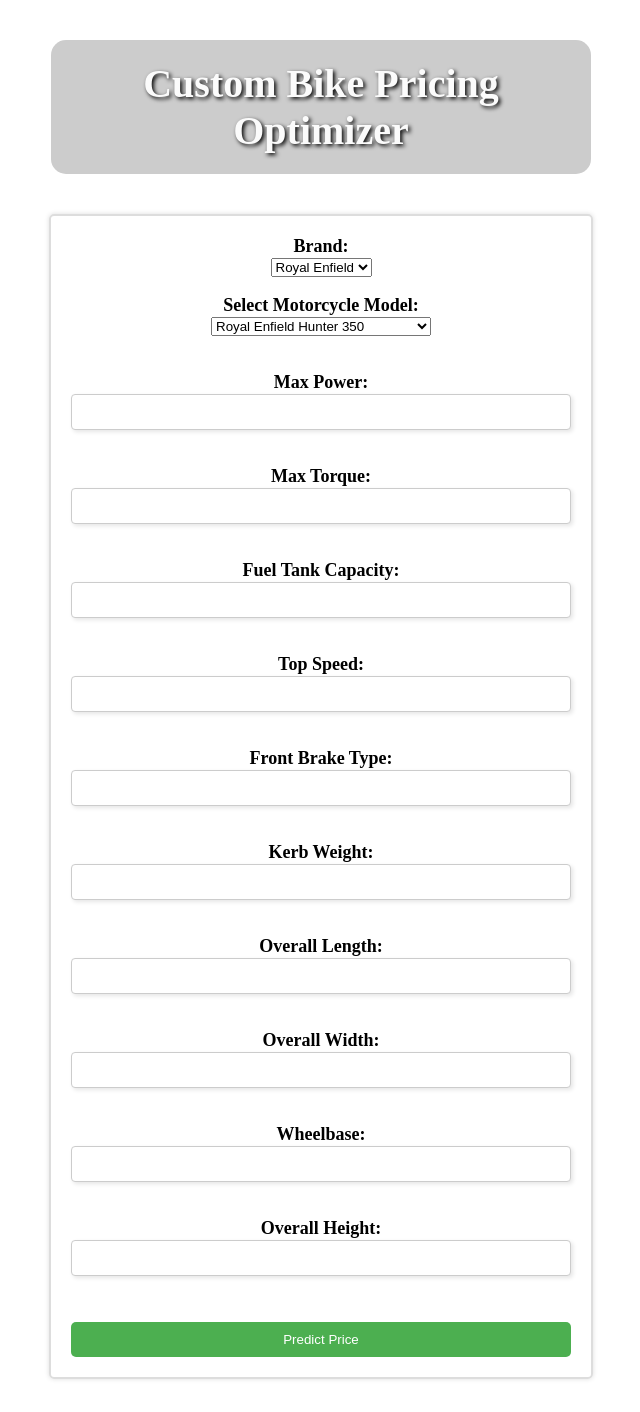
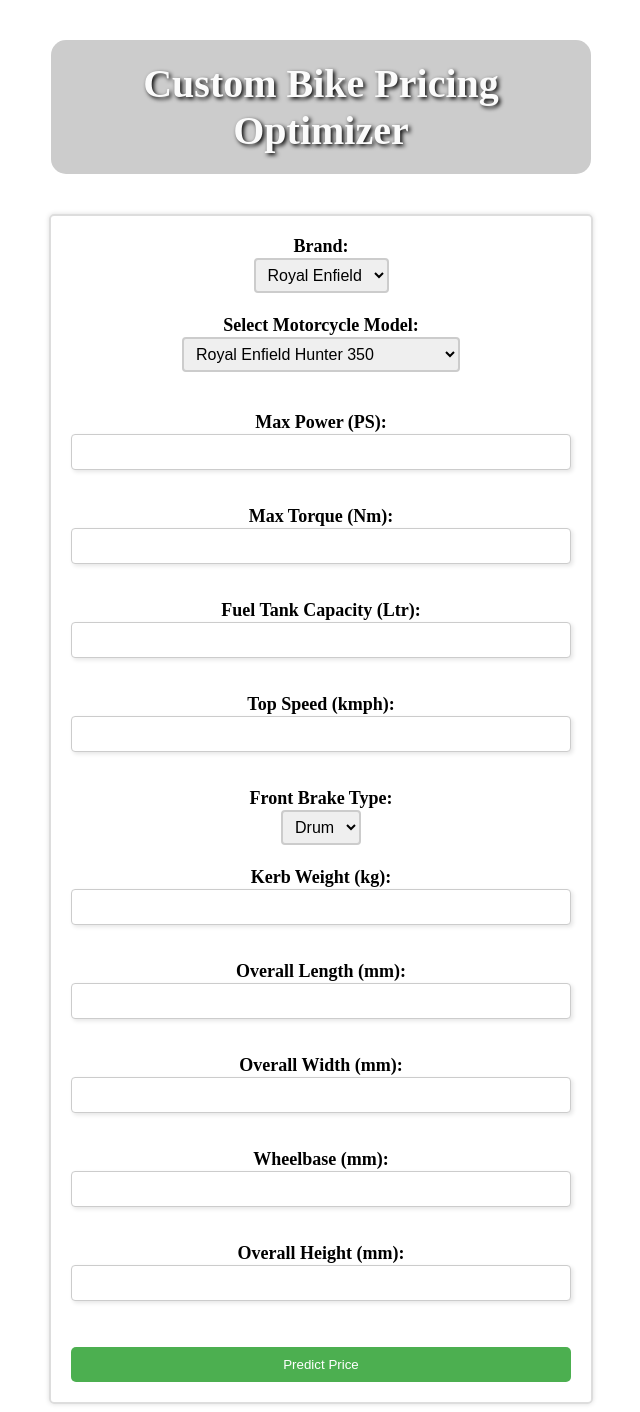
Before and after one commit to Omkar-Rajkumar-Khade/Custom_Bike_Pricing_Optimizer, a Flask app: page / in a window 1280 px wide. Shown: the whole page, without its empty margins (319-959 px from the left). Before the commit the page ends 1380 px from the top, so only its background shows below. Run offline with Flask 3, Linux system fonts and the light colour scheme; parts of the project's set-up code (start-up, migrations or seed data) failed here and were passed over.

Commit message:
changes 1.4

```diff
--- a/templates/home.html
+++ b/templates/home.html
@@ -2,6 +2,10 @@
 <html lang="en">
 <head>
     <meta charset="UTF-8">
+    <meta
+      name="description"
+      content="This software aims to provide a machine learning solution for predicting the price of custom-built motorcycles based on their various features such as bike name, brand, max power, max torque, fuel tank capacity, top speed, front brake type, kerb weight, overall length, overall width, wheelbase, and overall height. "
+    />
     <title>Custom Bike Pricing Optimizer</title>
     <style>
         form {
@@ -25,6 +29,14 @@
             display: block;
             margin-bottom: 1px;
         }
+        select {
+        font-size: 16px;
+        padding: 6px 8px;
+        border: 2px solid #ccc;
+        border-radius: 4px;
+        box-sizing: border-box;
+        margin-bottom: 4px;
+}
 
         input[type=text],
         input[type=number] {
@@ -118,7 +130,7 @@
 
             <div class="form-group-name"></div>
             <label for="name">Select Motorcycle Model:</label>
-            <select name="name" id="name">
+            <select name="name" id="name" required>
                 <option value="Royal Enfield Hunter 350">Royal Enfield Hunter 350</option>
                 <option value="Royal Enfield Classic 350">Royal Enfield Classic 350</option>
                 <option value="Royal Enfield Bullet 350">Royal Enfield Bullet 350</option>
@@ -264,26 +276,29 @@
                 <option value="Vespa Elegante 150">Vespa Elegante 150</option>
             </select>
                 </div><br><br>
-        <label>Max Power:</label>
-        <input type="number" name="max_power"><br><br>
-        <label>Max Torque:</label>
-        <input type="number" name="max_torque"><br><br>
-        <label>Fuel Tank Capacity:</label>
-        <input type="number" name="fuel_tank_capacity"><br><br>
-        <label>Top Speed:</label>
-        <input type="number" name="top_speed"><br><br>
-        <label>Front Brake Type:</label>
-        <input type="text" name="front_brake_type"><br><br>
-        <label>Kerb Weight:</label>
-        <input type="number" name="kerb_weight"><br><br>
-        <label>Overall Length:</label>
-        <input type="number" name="overall_length"><br><br>
-        <label>Overall Width:</label>
-        <input type="number" name="overall_width"><br><br>
-        <label>Wheelbase:</label>
-        <input type="number" name="wheelbase"><br><br>
-        <label>Overall Height:</label>
-        <input type="number" name="overall_height"><br><br>
+        <label>Max Power (PS):</label>
+        <input type="number" name="max_power" required><br><br>
+        <label>Max Torque (Nm):</label>
+        <input type="number" name="max_torque" required><br><br>
+        <label>Fuel Tank Capacity (Ltr):</label>
+        <input type="number" name="fuel_tank_capacity" required><br><br>
+        <label>Top Speed (kmph):</label>
+        <input type="number" name="top_speed" required><br><br>
+        <label for="front_brake_type">Front Brake Type:</label>
+            <select name="front_brake_type" id="front_brake_type" required>
+                <option value="drum">Drum</option>
+                <option value="disc">Disc</option>
+            </select><br>
+        <label>Kerb Weight (kg):</label>
+        <input type="number" name="kerb_weight" required><br><br>
+        <label>Overall Length (mm):</label>
+        <input type="number" name="overall_length" required><br><br>
+        <label>Overall Width (mm):</label>
+        <input type="number" name="overall_width" required><br><br>
+        <label>Wheelbase (mm):</label>
+        <input type="number" name="wheelbase" required><br><br>
+        <label>Overall Height (mm):</label>
+        <input type="number" name="overall_height"required><br><br>
         <input type="submit" value="Predict Price">
     </form>
 </body>
```
Also changed, not shown: README.md.
